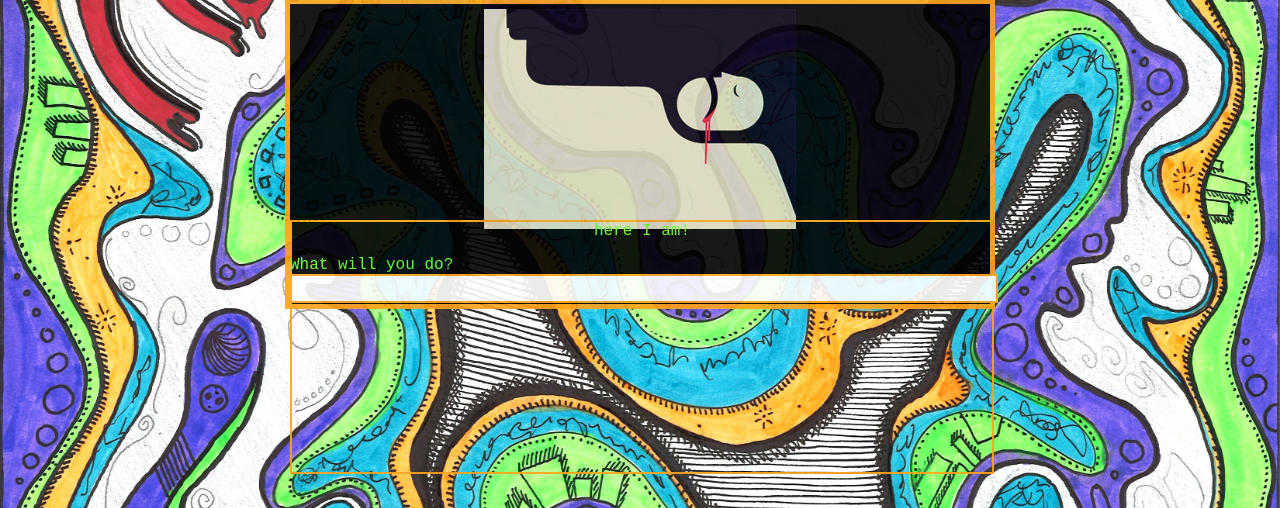
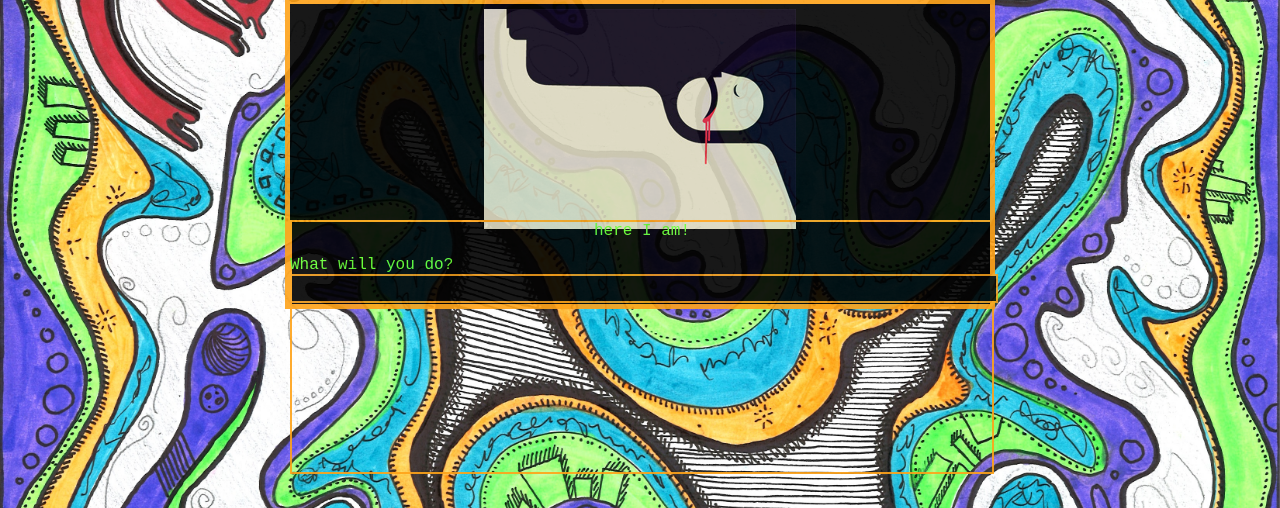
Before and after one commit to rileyporter/facebook-hacks, a PHP site: page /game.html in a window 1280 px wide. Shown: the part 292-800 px from the top of the page. Run offline with PHP 8.4, Linux system fonts and the light colour scheme.

Commit message:
edited some style

```diff
--- a/style.css
+++ b/style.css
@@ -63,11 +63,14 @@ input {
   width: 700px;
   font-size: 20px;
   border: 2px solid #FFA319; /* gold */
+  background-color: black;
+  opacity: 0.9;
 }
 
 #story_box {
   margin: 5px 0px 10px 0px;
   text-align: center;
+  text-size: 1.5em;
 }
 
 #typing_box {
```
